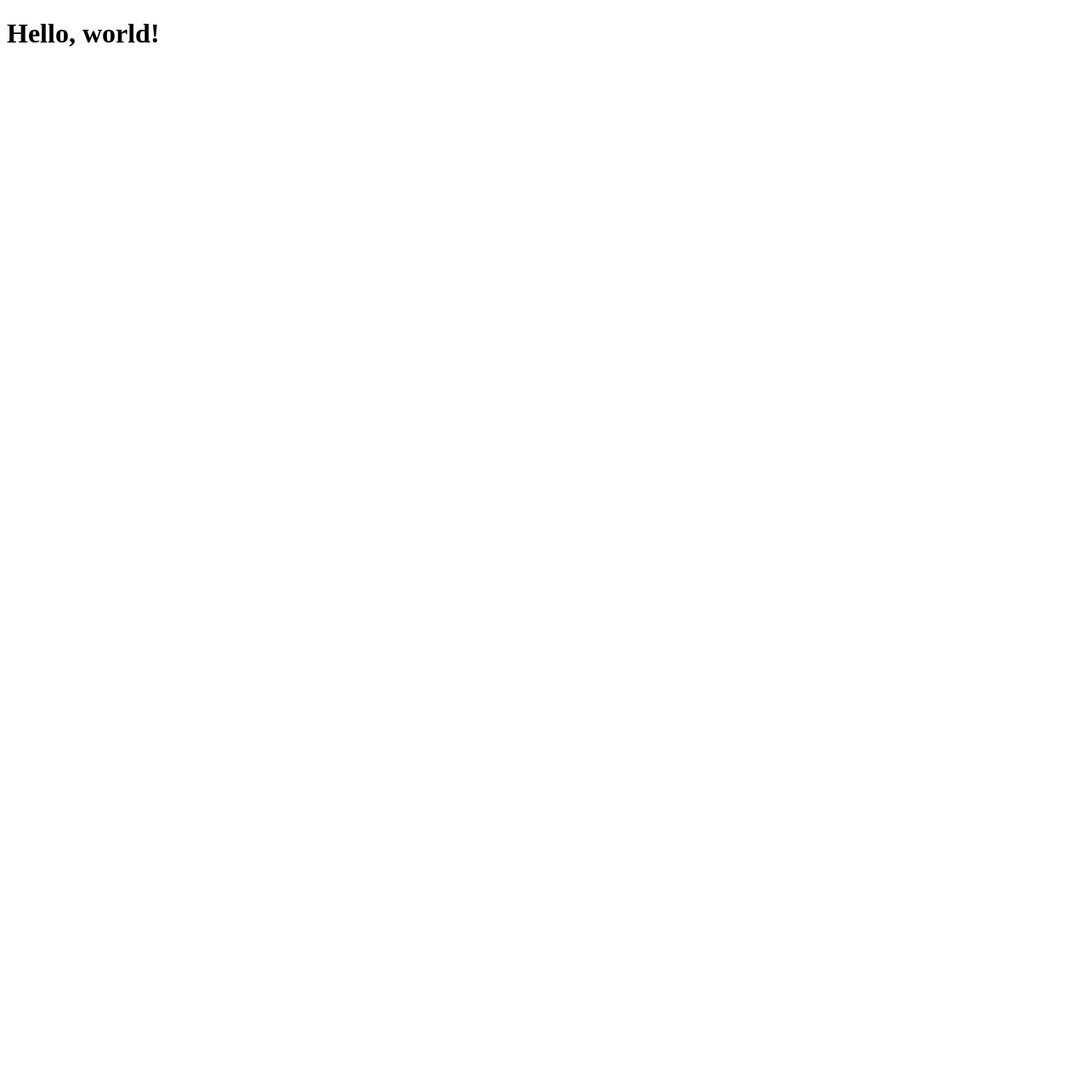
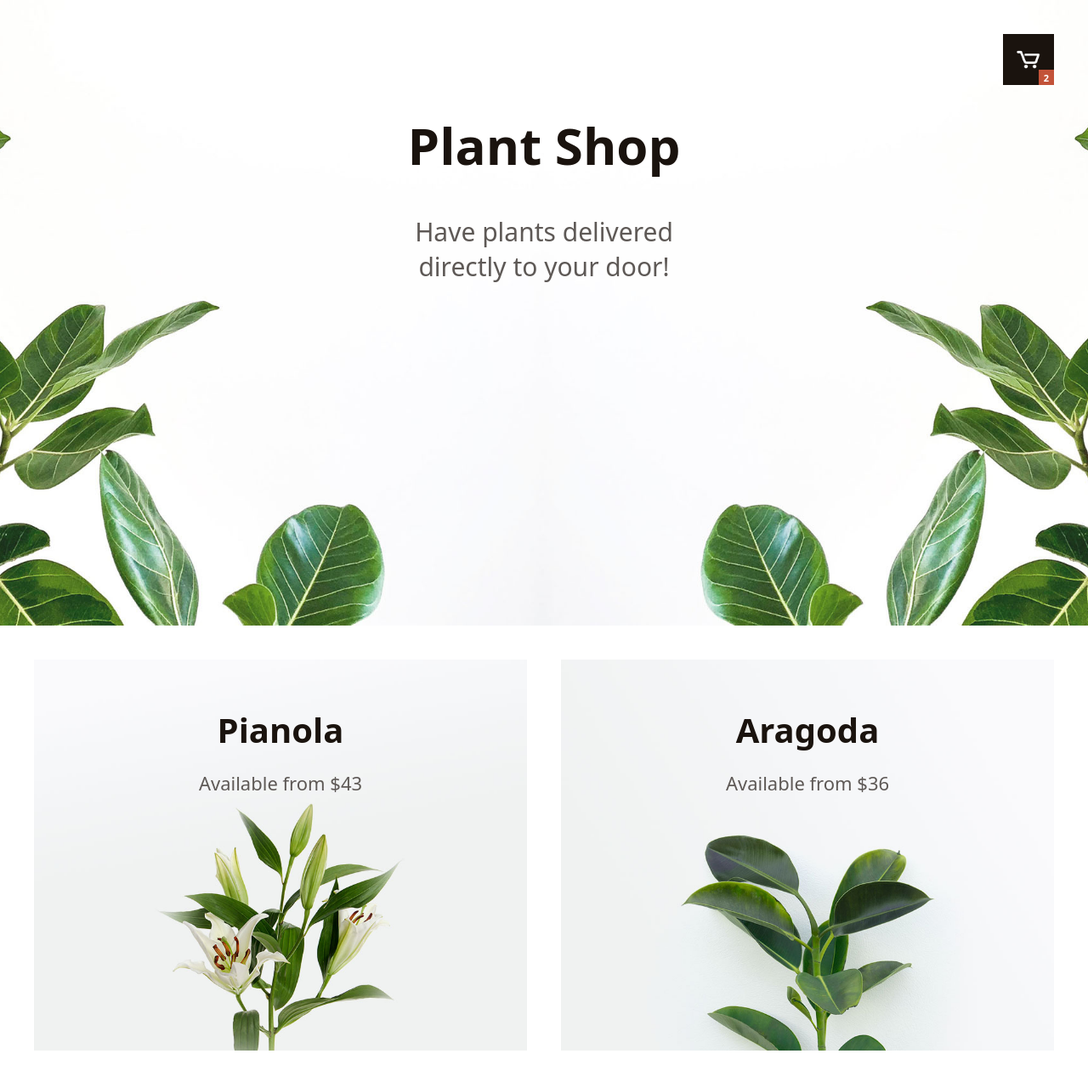
Before and after one commit to fabian-hiller/plant-shop, a website: page public/index.html in a window 1280 px wide. Shown: the top 1273 px of the page at 85% size. Before the commit the page ends 800 px from the top, so only its background shows below. Drawn offline with Linux system fonts and the light colour scheme.

Commit message:
Add HTML, CSS and JavaScript to index.html

```diff
--- a/public/index.html
+++ b/public/index.html
@@ -3,9 +3,51 @@
   <head>
     <meta charset="UTF-8" />
     <meta name="viewport" content="width=device-width, initial-scale=1.0" />
-    <title>Hello, world!</title>
+    <title>Plant Shop</title>
+    <link rel="stylesheet" href="/styles/global.css" />
+    <link rel="stylesheet" href="/styles/home.css" />
+    <script src="/scripts/global.js" defer></script>
+    <script src="/scripts/home.js" defer></script>
   </head>
   <body>
-    <h1>Hello, world!</h1>
+    <!-- Header -->
+    <header class="header">
+      <nav>
+        <a id="cart-button" href="/cart.html">
+          <img src="/images/cart-icon.png" alt="Cart icon" />
+          <span></span>
+        </a>
+      </nav>
+    </header>
+
+    <main>
+      <!-- Banner -->
+      <div class="banner">
+        <h1>Plant Shop</h1>
+        <p>Have plants delivered directly to your door!</p>
+        <img src="/images/banner.jpg" alt="Leaves of a plant" />
+      </div>
+
+      <!-- Plant list -->
+      <ul id="plant-list" class="plant-list"></ul>
+      <template id="plant-item">
+        <li>
+          <a>
+            <h2></h2>
+            <p></p>
+            <img />
+          </a>
+        </li>
+      </template>
+    </main>
+
+    <!-- Footer -->
+    <footer class="footer">
+      <div>Copyright © 2024</div>
+      <nav>
+        <a href="/index.html">Home</a>
+        <a href="/cart.html">Cart</a>
+      </nav>
+    </footer>
   </body>
 </html>
--- /dev/null
+++ b/public/scripts/global.js
@@ -0,0 +1,8 @@
+// Get cart button element
+const cartButtonElement = document.getElementById("cart-button");
+
+// TODO: Replace code and fetch count from server
+const cartCount = 2;
+
+// Set count of cart button
+cartButtonElement.querySelector("span").textContent = cartCount;
--- /dev/null
+++ b/public/scripts/home.js
@@ -0,0 +1,52 @@
+// Get plant list and template
+const plantListElement = document.getElementById("plant-list");
+const plantItemTemplate = document.getElementById("plant-item");
+
+// TODO: Replace code and fetch list from server
+const plantList = [
+  {
+    PlantId: 1,
+    PlantName: "Pianola",
+    ImageURL: "/images/pianola.jpg",
+    StartPrice: 43,
+  },
+  {
+    PlantId: 2,
+    PlantName: "Aragoda",
+    ImageURL: "/images/aragoda.jpg",
+    StartPrice: 36,
+  },
+  {
+    PlantId: 3,
+    PlantName: "Unosao",
+    ImageURL: "/images/unosao.jpg",
+    StartPrice: 68,
+  },
+  {
+    PlantId: 4,
+    PlantName: "Wonabu",
+    ImageURL: "/images/wonabu.jpg",
+    StartPrice: 52,
+  },
+];
+
+// Add items to plant list
+for (const plant of plantList) {
+  // Clone plant item template
+  const plantItemElement = plantItemTemplate.content.cloneNode(true);
+
+  // Set link to plant detail page
+  plantItemElement.querySelector("a").href = `/plant.html?id=${plant.PlantId}`;
+
+  // Set plant name and start price
+  plantItemElement.querySelector("h2").textContent = plant.PlantName;
+  plantItemElement.querySelector("p").textContent =
+    `Available from $${plant.StartPrice}`;
+
+  // Set plant image
+  plantItemElement.querySelector("img").src = plant.ImageURL;
+  plantItemElement.querySelector("img").alt = `${plant.PlantName} plant`;
+
+  // Append plant item to list
+  plantListElement.appendChild(plantItemElement);
+}
--- /dev/null
+++ b/public/styles/global.css
@@ -0,0 +1,135 @@
+/* Global */
+html,
+body {
+  font-family:
+    ui-sans-serif,
+    system-ui,
+    -apple-system,
+    BlinkMacSystemFont,
+    Roboto,
+    Arial,
+    sans-serif;
+  margin: 0;
+}
+
+/* Header */
+.header {
+  position: fixed;
+  z-index: 10;
+  width: 100%;
+}
+.header nav {
+  display: flex;
+  justify-content: space-between;
+  padding: 15px;
+}
+.header a:only-child {
+  margin-left: auto;
+}
+.header a {
+  display: flex;
+  align-items: center;
+  justify-content: center;
+  width: 40px;
+  height: 40px;
+  position: relative;
+  background-color: #1a130e;
+}
+.header img {
+  height: 18px;
+}
+.header span {
+  display: flex;
+  align-items: center;
+  justify-content: center;
+  width: 14px;
+  height: 14px;
+  position: absolute;
+  right: 0;
+  bottom: 0;
+  background-color: #c35339;
+  font-weight: 900;
+  color: #ffffff;
+  font-size: 9px;
+}
+@media screen and (min-width: 768px) {
+  .header nav {
+    padding: 25px;
+  }
+  .header a {
+    width: 50px;
+    height: 50px;
+  }
+  .header img {
+    height: 21px;
+  }
+  .header span {
+    width: 16px;
+    height: 16px;
+    font-size: 10px;
+  }
+}
+@media screen and (min-width: 1024px) {
+  .header nav {
+    padding: 40px;
+  }
+  .header a {
+    width: 60px;
+    height: 60px;
+  }
+  .header img {
+    height: 24px;
+  }
+  .header span {
+    width: 18px;
+    height: 18px;
+    font-size: 11px;
+  }
+}
+
+/* Footer */
+.footer {
+  padding: 20px 20px 30px 20px;
+  display: flex;
+  flex-direction: column-reverse;
+  align-items: center;
+}
+.footer div {
+  font-size: 15px;
+  text-align: center;
+  color: #8c8986;
+  margin-top: 15px;
+}
+.footer a {
+  font-size: 15px;
+  color: #8c8986;
+  margin: 0 10px;
+  text-decoration: none;
+}
+@media screen and (min-width: 768px) {
+  .footer {
+    flex-direction: row;
+    justify-content: space-between;
+    padding: 10px 20px 30px 20px;
+  }
+  .footer div {
+    font-size: 17px;
+    margin: 0;
+  }
+  .footer a {
+    font-size: 17px;
+    margin: 0 0 0 20px;
+  }
+}
+@media screen and (min-width: 1024px) {
+  .footer {
+    padding: 0 40px 40px 40px;
+  }
+  .footer div {
+    font-size: 18px;
+  }
+  .footer a {
+    font-size: 18px;
+    margin-left: 30px;
+  }
+}
--- /dev/null
+++ b/public/styles/home.css
@@ -0,0 +1,148 @@
+/* Banner */
+.banner {
+  width: 100%;
+  height: 220px;
+  position: relative;
+  padding: 30px 20px;
+  box-sizing: border-box;
+  display: flex;
+  flex-direction: column;
+  align-items: center;
+}
+.banner h1 {
+  font-size: 30px;
+  font-weight: 600;
+  text-align: center;
+  color: #1a130e;
+  margin: 0px;
+}
+.banner p {
+  font-size: 16px;
+  text-align: center;
+  color: #5e5956;
+  margin-top: 20px;
+  max-width: 230px;
+}
+.banner img {
+  position: absolute;
+  z-index: -1;
+  top: 0;
+  left: 0;
+  width: 100%;
+  height: 100%;
+  object-fit: cover;
+}
+@media screen and (min-width: 768px) {
+  .banner {
+    height: 440px;
+    padding: 50px 20px;
+  }
+  .banner h1 {
+    font-size: 40px;
+  }
+  .banner p {
+    font-size: 22px;
+    margin-top: 30px;
+    max-width: 280px;
+  }
+}
+@media screen and (min-width: 1024px) {
+  .banner {
+    height: 736px;
+    padding: 130px 40px;
+  }
+  .banner h1 {
+    font-size: 60px;
+  }
+  .banner p {
+    font-size: 30px;
+    margin-top: 40px;
+    max-width: 400px;
+  }
+}
+
+/* Plant list */
+.plant-list {
+  list-style: none;
+  padding: 5px;
+  margin: 0px;
+}
+.plant-list li {
+  height: 200px;
+  width: 100%;
+  display: block;
+  padding: 5px;
+  box-sizing: border-box;
+}
+.plant-list a {
+  display: block;
+  position: relative;
+  height: 100%;
+  width: 100%;
+  text-decoration: none;
+  padding: 15px;
+  box-sizing: border-box;
+}
+.plant-list h2 {
+  font-size: 24px;
+  font-weight: 600;
+  text-align: center;
+  color: #1a130e;
+  margin: 0px;
+}
+.plant-list p {
+  font-size: 15px;
+  text-align: center;
+  color: #5e5956;
+  margin-top: 10px;
+}
+.plant-list img {
+  position: absolute;
+  z-index: -1;
+  top: 0;
+  left: 0;
+  width: 100%;
+  height: 100%;
+  object-fit: cover;
+}
+@media screen and (min-width: 768px) {
+  .plant-list {
+    padding: 10px;
+  }
+  .plant-list li {
+    height: 400px;
+    padding: 10px;
+  }
+  .plant-list a {
+    padding: 20px;
+  }
+  .plant-list h2 {
+    font-size: 28px;
+  }
+  .plant-list p {
+    font-size: 18px;
+    margin-top: 15px;
+  }
+}
+@media screen and (min-width: 1024px) {
+  .plant-list {
+    padding: 20px;
+    display: flex;
+    flex-wrap: wrap;
+  }
+  .plant-list li {
+    width: 50%;
+    height: 500px;
+    padding: 20px;
+  }
+  .plant-list a {
+    padding: 55px;
+  }
+  .plant-list h2 {
+    font-size: 40px;
+  }
+  .plant-list p {
+    font-size: 22px;
+    margin-top: 20px;
+  }
+}
```
Also changed, not shown: public/images/aragoda.jpg (added), public/images/back-icon.png (added), public/images/banner.jpg (added), public/images/cart-icon.png (added), public/images/pianola.jpg (added), public/images/unosao.jpg (added), public/images/wonabu.jpg (added).
